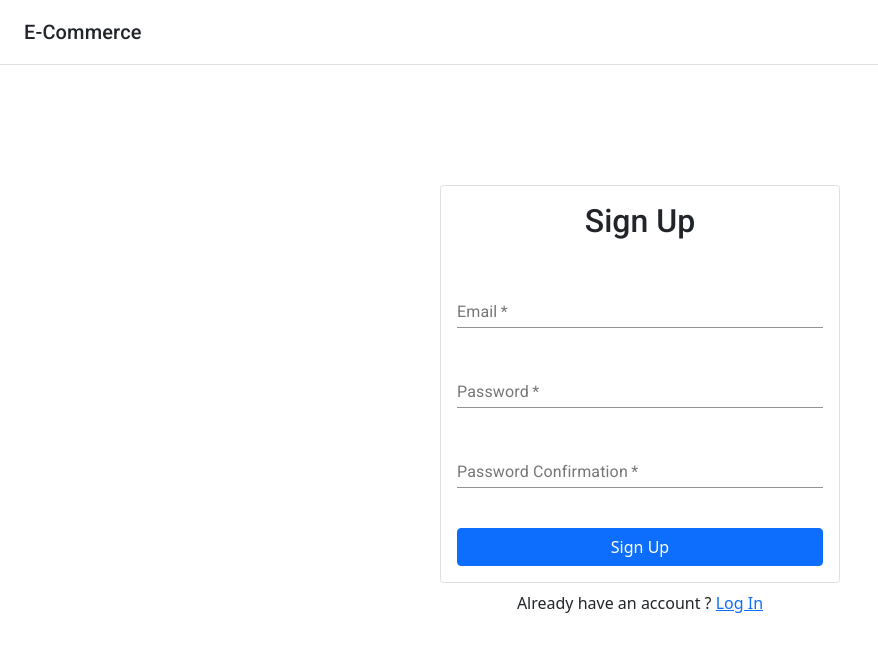
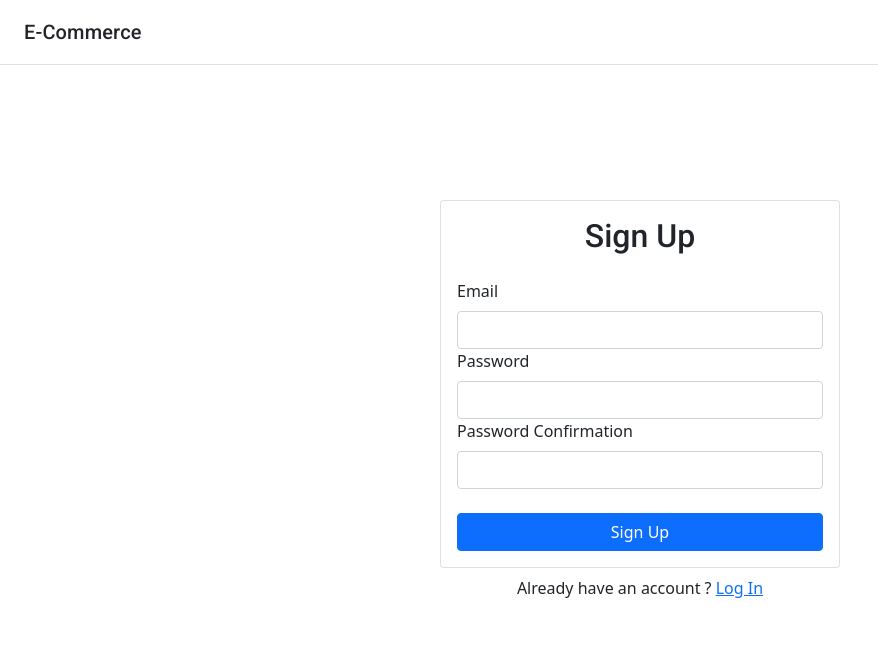
Before and after one commit to tanishq-arya/E-Shop, a React (Create React App) app: page /signup in a window 1280 px wide. Shown: the top 652 px of the page, without its empty margins (0-878 px from the left). Built offline with nearby package versions, Linux system fonts and the light colour scheme; no server answers.

Commit message:
signup styles changed

```diff
--- a/src/Components/Signup/Signup.jsx
+++ b/src/Components/Signup/Signup.jsx
@@ -43,7 +43,7 @@ export default function Signup(){
           {/* {currentUser.email} */}
           {error && <Alert variant="danger">{error}</Alert>}
           <Form onSubmit={handleSubmit}>
-            {/* <Form.Group id="email">
+            <Form.Group id="email">
               <Form.Label>Email</Form.Label>
               <Form.Control type="email" ref={emailRef} required />
             </Form.Group>
@@ -57,8 +57,8 @@ export default function Signup(){
               <Form.Label>Password Confirmation</Form.Label>
               <Form.Control type="password" ref={passwordConfirmRef} required />
             </Form.Group>
-             */}
-            <TextField
+
+            {/* <TextField
               label="Email"
               variant="standard"
               fullWidth
@@ -87,7 +87,7 @@ export default function Signup(){
               ref={passwordConfirmRef}
               id="password-confirm"
               style={{ margin:"1em 0em" }}
-            />
+            /> */}
             <Button
               // variant="contained"
               // color="primary"
```
